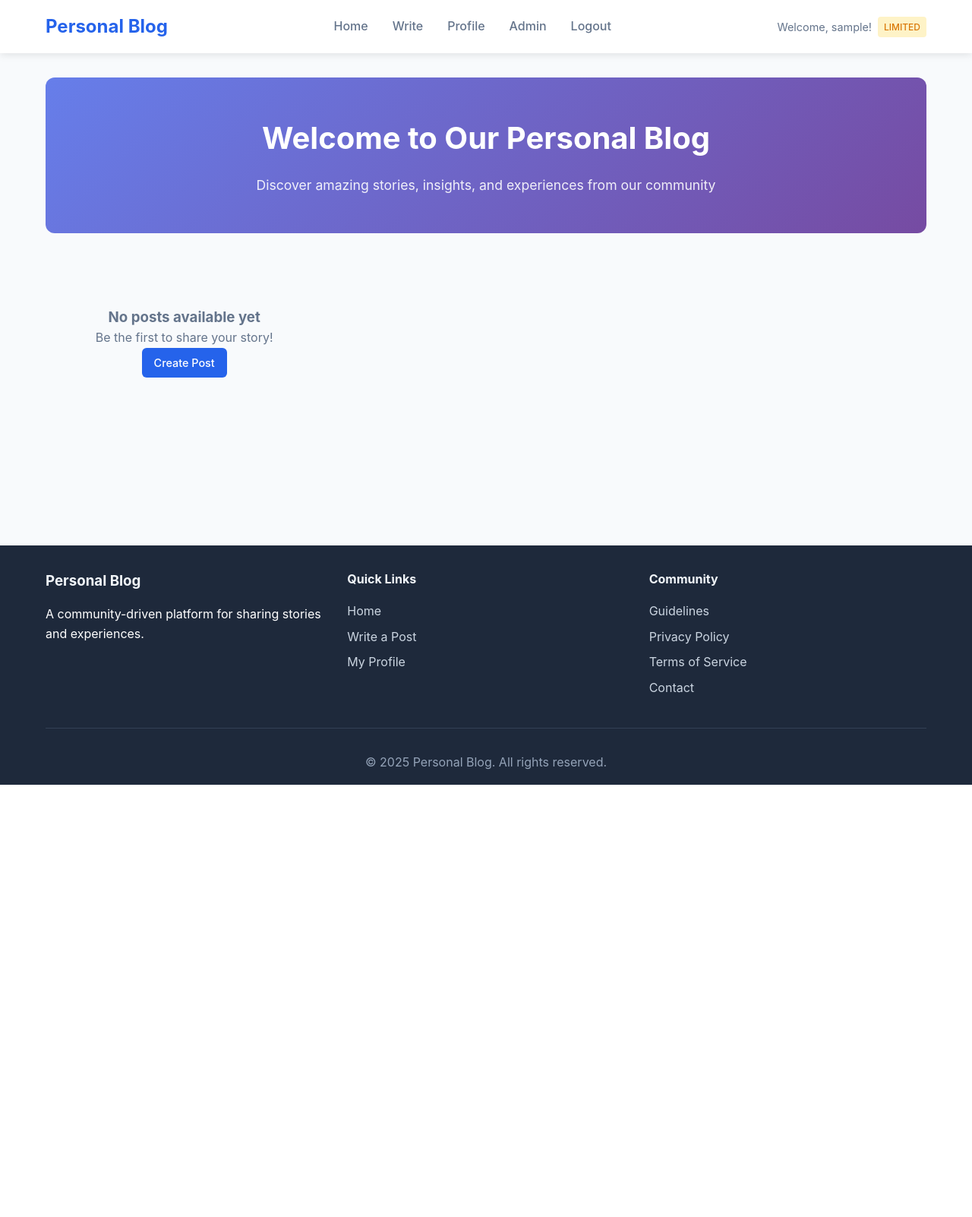
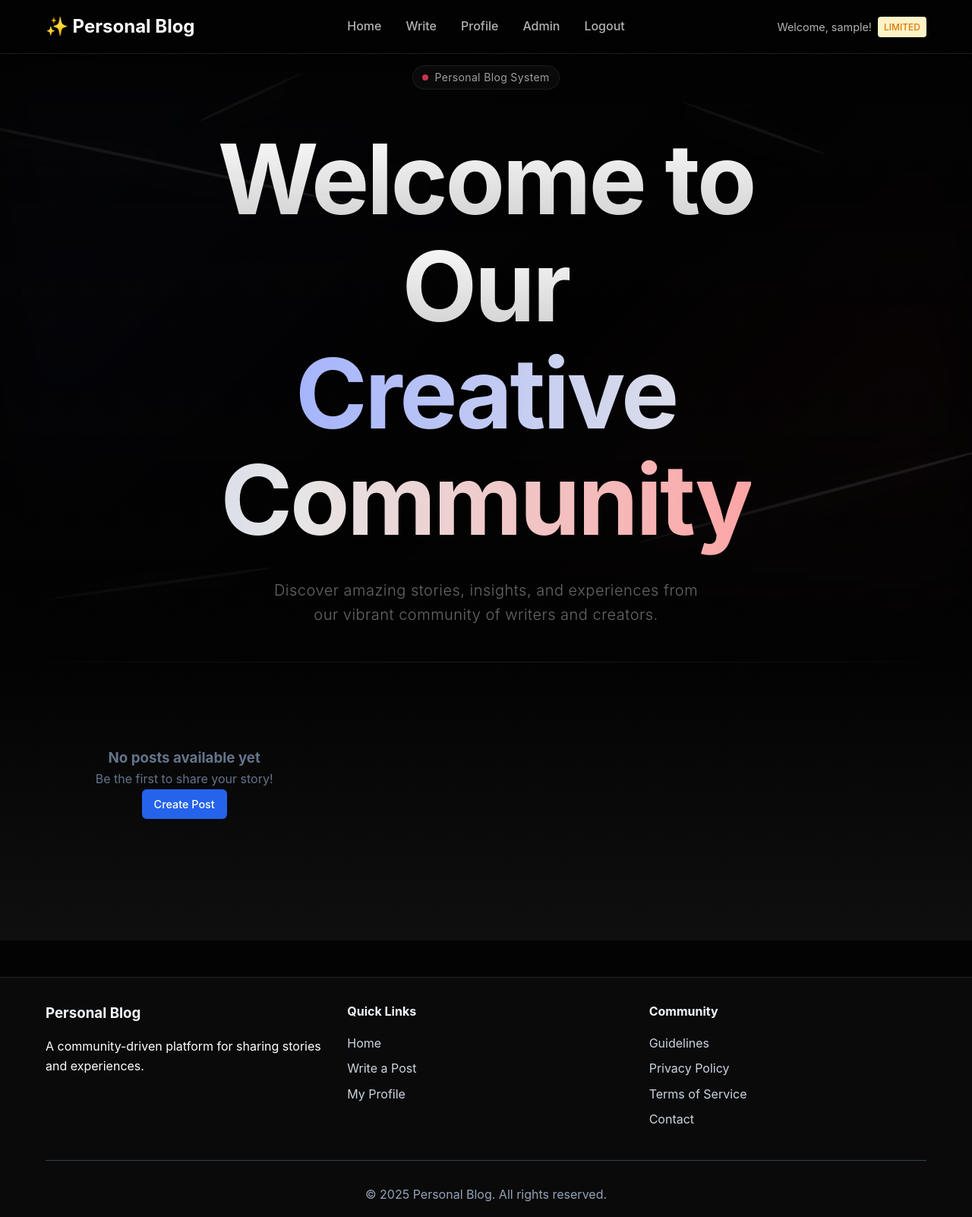
Before and after one commit to NorthKy/FSA, a PHP site: page / in a window 1280 px wide. Shown: the whole page at 76% size. Before the commit the page ends 1033 px from the top, so only its background shows below. Run offline with PHP 8.4, Linux system fonts and the light colour scheme; the visitor is signed in with stand-in values (Sample User, id 1); data comes from the database, SQL or seed files in the repository; data that the repository does not hold is empty.

Commit message:
Implement Hero Design for PHP Blog

```diff
--- /dev/null
+++ b/assets/css/hero.css
@@ -0,0 +1,367 @@
+/* Hero Geometric Design Styles */
+.hero-geometric {
+    position: relative;
+    min-height: 100vh;
+    width: 100%;
+    display: flex;
+    align-items: center;
+    justify-content: center;
+    overflow: hidden;
+    background: #030303;
+}
+
+.hero-background-gradient {
+    position: absolute;
+    inset: 0;
+    background: linear-gradient(135deg, rgba(99, 102, 241, 0.05) 0%, transparent 50%, rgba(244, 63, 94, 0.05) 100%);
+    filter: blur(48px);
+}
+
+.hero-shapes-container {
+    position: absolute;
+    inset: 0;
+    overflow: hidden;
+}
+
+.elegant-shape {
+    position: absolute;
+    opacity: 0;
+    animation: shapeAppear 2.4s cubic-bezier(0.23, 0.86, 0.39, 0.96) forwards;
+}
+
+.elegant-shape-inner {
+    position: relative;
+    animation: shapeFloat 12s ease-in-out infinite;
+}
+
+.elegant-shape-element {
+    position: absolute;
+    inset: 0;
+    border-radius: 50%;
+    background: linear-gradient(to right, var(--shape-gradient), transparent);
+    backdrop-filter: blur(2px);
+    border: 2px solid rgba(255, 255, 255, 0.15);
+    box-shadow: 0 8px 32px 0 rgba(255, 255, 255, 0.1);
+}
+
+.elegant-shape-element::after {
+    content: '';
+    position: absolute;
+    inset: 0;
+    border-radius: 50%;
+    background: radial-gradient(circle at 50% 50%, rgba(255, 255, 255, 0.2), transparent 70%);
+}
+
+/* Shape variations */
+.shape-1 {
+    left: -10%;
+    top: 15%;
+    width: 600px;
+    height: 140px;
+    transform: rotate(12deg);
+    --shape-gradient: rgba(99, 102, 241, 0.15);
+    animation-delay: 0.3s;
+}
+
+.shape-2 {
+    right: -5%;
+    top: 70%;
+    width: 500px;
+    height: 120px;
+    transform: rotate(-15deg);
+    --shape-gradient: rgba(244, 63, 94, 0.15);
+    animation-delay: 0.5s;
+}
+
+.shape-3 {
+    left: 5%;
+    bottom: 5%;
+    width: 300px;
+    height: 80px;
+    transform: rotate(-8deg);
+    --shape-gradient: rgba(139, 92, 246, 0.15);
+    animation-delay: 0.4s;
+}
+
+.shape-4 {
+    right: 15%;
+    top: 10%;
+    width: 200px;
+    height: 60px;
+    transform: rotate(20deg);
+    --shape-gradient: rgba(245, 158, 11, 0.15);
+    animation-delay: 0.6s;
+}
+
+.shape-5 {
+    left: 20%;
+    top: 5%;
+    width: 150px;
+    height: 40px;
+    transform: rotate(-25deg);
+    --shape-gradient: rgba(6, 182, 212, 0.15);
+    animation-delay: 0.7s;
+}
+
+.hero-content {
+    position: relative;
+    z-index: 10;
+    max-width: 1200px;
+    margin: 0 auto;
+    padding: 0 1rem;
+}
+
+.hero-inner {
+    max-width: 48rem;
+    margin: 0 auto;
+    text-align: center;
+}
+
+.hero-badge {
+    display: inline-flex;
+    align-items: center;
+    gap: 0.5rem;
+    padding: 0.25rem 0.75rem;
+    border-radius: 9999px;
+    background: rgba(255, 255, 255, 0.03);
+    border: 1px solid rgba(255, 255, 255, 0.08);
+    margin-bottom: 3rem;
+    opacity: 0;
+    transform: translateY(30px);
+    animation: fadeUp 1s cubic-bezier(0.25, 0.4, 0.25, 1) 0.5s forwards;
+}
+
+.hero-badge-icon {
+    width: 8px;
+    height: 8px;
+    border-radius: 50%;
+    background: rgba(244, 63, 94, 0.8);
+}
+
+.hero-badge-text {
+    font-size: 0.875rem;
+    color: rgba(255, 255, 255, 0.6);
+    letter-spacing: 0.025em;
+}
+
+.hero-title {
+    font-size: 4rem;
+    font-weight: 700;
+    margin-bottom: 2rem;
+    letter-spacing: -0.025em;
+    line-height: 1.1;
+    opacity: 0;
+    transform: translateY(30px);
+    animation: fadeUp 1s cubic-bezier(0.25, 0.4, 0.25, 1) 0.7s forwards;
+}
+
+.hero-title-line1 {
+    background: linear-gradient(to bottom, white, rgba(255, 255, 255, 0.8));
+    -webkit-background-clip: text;
+    background-clip: text;
+    -webkit-text-fill-color: transparent;
+}
+
+.hero-title-line2 {
+    background: linear-gradient(to right, rgb(165, 180, 252), rgba(255, 255, 255, 0.9), rgb(252, 165, 165));
+    -webkit-background-clip: text;
+    background-clip: text;
+    -webkit-text-fill-color: transparent;
+}
+
+.hero-description {
+    font-size: 1.25rem;
+    color: rgba(255, 255, 255, 0.4);
+    margin-bottom: 2rem;
+    line-height: 1.6;
+    font-weight: 300;
+    letter-spacing: 0.025em;
+    max-width: 36rem;
+    margin-left: auto;
+    margin-right: auto;
+    opacity: 0;
+    transform: translateY(30px);
+    animation: fadeUp 1s cubic-bezier(0.25, 0.4, 0.25, 1) 0.9s forwards;
+}
+
+.hero-overlay {
+    position: absolute;
+    inset: 0;
+    background: linear-gradient(to top, #030303, transparent, rgba(3, 3, 3, 0.8));
+    pointer-events: none;
+}
+
+/* Animations */
+@keyframes shapeAppear {
+    0% {
+        opacity: 0;
+        transform: translateY(-150px) rotate(calc(var(--rotate) - 15deg));
+    }
+    100% {
+        opacity: 1;
+        transform: translateY(0) rotate(var(--rotate));
+    }
+}
+
+@keyframes shapeFloat {
+    0%, 100% {
+        transform: translateY(0);
+    }
+    50% {
+        transform: translateY(15px);
+    }
+}
+
+@keyframes fadeUp {
+    0% {
+        opacity: 0;
+        transform: translateY(30px);
+    }
+    100% {
+        opacity: 1;
+        transform: translateY(0);
+    }
+}
+
+/* Responsive Design */
+@media (max-width: 768px) {
+    .hero-title {
+        font-size: 2rem;
+    }
+
+    .hero-description {
+        font-size: 1rem;
+        padding: 0 1rem;
+    }
+
+    .hero-badge {
+        margin-bottom: 2rem;
+    }
+
+    .shape-1 {
+        left: -20%;
+        width: 400px;
+        height: 100px;
+    }
+
+    .shape-2 {
+        right: -15%;
+        width: 350px;
+        height: 90px;
+    }
+
+    .shape-3 {
+        left: -5%;
+        width: 200px;
+        height: 60px;
+    }
+
+    .shape-4 {
+        right: 5%;
+        width: 150px;
+        height: 45px;
+    }
+
+    .shape-5 {
+        left: 10%;
+        width: 100px;
+        height: 30px;
+    }
+}
+
+@media (min-width: 640px) {
+    .hero-title {
+        font-size: 6rem;
+    }
+
+    .hero-content {
+        padding: 0 1.5rem;
+    }
+}
+
+@media (min-width: 768px) {
+    .hero-title {
+        font-size: 8rem;
+    }
+
+    .hero-badge {
+        margin-bottom: 3rem;
+    }
+
+    .hero-description {
+        font-size: 1.25rem;
+    }
+}
+
+/* Posts section styling to complement hero */
+.posts-section {
+    background: linear-gradient(to bottom, #030303, #0f0f0f);
+    padding: 4rem 0;
+    position: relative;
+}
+
+.posts-section::before {
+    content: '';
+    position: absolute;
+    top: 0;
+    left: 0;
+    right: 0;
+    height: 1px;
+    background: linear-gradient(to right, transparent, rgba(255, 255, 255, 0.1), transparent);
+}
+
+/* Update existing post cards for dark theme */
+.post-card {
+    background: rgba(255, 255, 255, 0.05);
+    border: 1px solid rgba(255, 255, 255, 0.1);
+    backdrop-filter: blur(10px);
+}
+
+.post-card:hover {
+    background: rgba(255, 255, 255, 0.08);
+    border-color: rgba(255, 255, 255, 0.2);
+}
+
+.post-title a {
+    color: rgba(255, 255, 255, 0.9);
+}
+
+.post-title a:hover {
+    color: rgb(165, 180, 252);
+}
+
+.post-excerpt {
+    color: rgba(255, 255, 255, 0.6);
+}
+
+.author-name {
+    color: rgb(165, 180, 252);
+}
+
+/* Dark theme adjustments */
+body.hero-page {
+    background: #030303;
+    color: white;
+}
+
+.hero-page .site-header {
+    background: rgba(3, 3, 3, 0.8);
+    backdrop-filter: blur(10px);
+    border-bottom: 1px solid rgba(255, 255, 255, 0.1);
+}
+
+.hero-page .site-header .logo a {
+    color: white;
+}
+
+.hero-page .main-nav a {
+    color: rgba(255, 255, 255, 0.7);
+}
+
+.hero-page .main-nav a:hover {
+    color: rgb(165, 180, 252);
+}
+
+.hero-page .user-info {
+    color: rgba(255, 255, 255, 0.7);
+}
--- a/assets/css/style.css
+++ b/assets/css/style.css
@@ -574,7 +574,8 @@ body {
 
 /* Footer */
 .site-footer {
-    background: #1e293b;
+    background: #0a0a0a;
+    border-top: 1px solid rgba(255, 255, 255, 0.1);
     color: white;
     padding: 2rem 0 1rem;
     margin-top: 3rem;
--- a/classes/Post.php
+++ b/classes/Post.php
@@ -19,6 +19,24 @@ class Post {
     }
 
 public function getPublishedPosts($user_id, $limit = 10, $offset = 0) {
+    // Handle case when user is not logged in
+    if ($user_id === null) {
+        $query = "SELECT p.*, u.username, u.avatar
+                  FROM " . $this->table_name . " p
+                  JOIN users u ON p.user_id = u.id
+                  WHERE p.status = 'published'
+                    AND u.status != 'banned'
+                  ORDER BY p.created_at DESC
+                  LIMIT :limit OFFSET :offset";
+
+        $stmt = $this->conn->prepare($query);
+        $stmt->bindParam(':limit', $limit, PDO::PARAM_INT);
+        $stmt->bindParam(':offset', $offset, PDO::PARAM_INT);
+        $stmt->execute();
+
+        return $stmt->fetchAll(PDO::FETCH_ASSOC);
+    }
+
     $query = "SELECT p.*, u.username, u.avatar
               FROM " . $this->table_name . " p
               JOIN users u ON p.user_id = u.id
--- a/includes/header.php
+++ b/includes/header.php
@@ -2,7 +2,7 @@
     <div class="container">
         <div class="header-content">
             <div class="logo">
-                <a href="<?php echo isAdmin() ? '../index.php' : 'index.php'; ?>">Personal Blog</a>
+                <a href="<?php echo isAdmin() ? '../index.php' : 'index.php'; ?>">✨ Personal Blog</a>
             </div>
 
             <nav class="main-nav">
--- a/index.php
+++ b/index.php
@@ -7,7 +7,7 @@ ini_set('display_startup_errors', 1);
 error_reporting(E_ALL);
 
 $post = new Post($db);
-$posts = $post->getPublishedPosts(10, 0);
+$posts = $post->getPublishedPosts(getUserId(), 10, 0);
 ?>
 
 <!DOCTYPE html>
@@ -17,18 +17,74 @@ $posts = $post->getPublishedPosts(10, 0);
     <meta name="viewport" content="width=device-width, initial-scale=1.0">
     <title>Personal Blog</title>
     <link rel="stylesheet" href="assets/css/style.css">
+    <link rel="stylesheet" href="assets/css/hero.css">
     <link rel="icon" href="assets/images/icons/IMG_1554.jpg">
 </head>
-<body>
+<body class="hero-page">
     <?php include 'includes/header.php'; ?>
 
-    <main class="main-content">
-        <div class="container">
-            <div class="hero-section">
-                <h1>Welcome to Our Personal Blog</h1>
-                <p>Discover amazing stories, insights, and experiences from our community</p>
+    <main>
+        <!-- Hero Geometric Section -->
+        <section class="hero-geometric">
+            <div class="hero-background-gradient"></div>
+
+            <div class="hero-shapes-container">
+                <div class="elegant-shape shape-1" style="--rotate: 12deg;">
+                    <div class="elegant-shape-inner">
+                        <div class="elegant-shape-element"></div>
+                    </div>
                 </div>
 
+                <div class="elegant-shape shape-2" style="--rotate: -15deg;">
+                    <div class="elegant-shape-inner">
+                        <div class="elegant-shape-element"></div>
+                    </div>
+                </div>
+
+                <div class="elegant-shape shape-3" style="--rotate: -8deg;">
+                    <div class="elegant-shape-inner">
+                        <div class="elegant-shape-element"></div>
+                    </div>
+                </div>
+
+                <div class="elegant-shape shape-4" style="--rotate: 20deg;">
+                    <div class="elegant-shape-inner">
+                        <div class="elegant-shape-element"></div>
+                    </div>
+                </div>
+
+                <div class="elegant-shape shape-5" style="--rotate: -25deg;">
+                    <div class="elegant-shape-inner">
+                        <div class="elegant-shape-element"></div>
+                    </div>
+                </div>
+            </div>
+
+            <div class="hero-content">
+                <div class="hero-inner">
+                    <div class="hero-badge">
+                        <div class="hero-badge-icon"></div>
+                        <span class="hero-badge-text">Personal Blog System</span>
+                    </div>
+
+                    <h1 class="hero-title">
+                        <span class="hero-title-line1">Welcome to Our</span>
+                        <br>
+                        <span class="hero-title-line2">Creative Community</span>
+                    </h1>
+
+                    <p class="hero-description">
+                        Discover amazing stories, insights, and experiences from our vibrant community of writers and creators.
+                    </p>
+                </div>
+            </div>
+
+            <div class="hero-overlay"></div>
+        </section>
+
+        <!-- Posts Section -->
+        <section class="posts-section">
+            <div class="container">
                 <div class="posts-grid">
                     <?php if(empty($posts)): ?>
                         <div class="no-posts">
@@ -74,6 +130,7 @@ $posts = $post->getPublishedPosts(10, 0);
                     <?php endif; ?>
                 </div>
             </div>
+        </section>
     </main>
 
     <?php include 'includes/footer.php'; ?>
```
Lines whose indentation alone changed are shown as unchanged.
